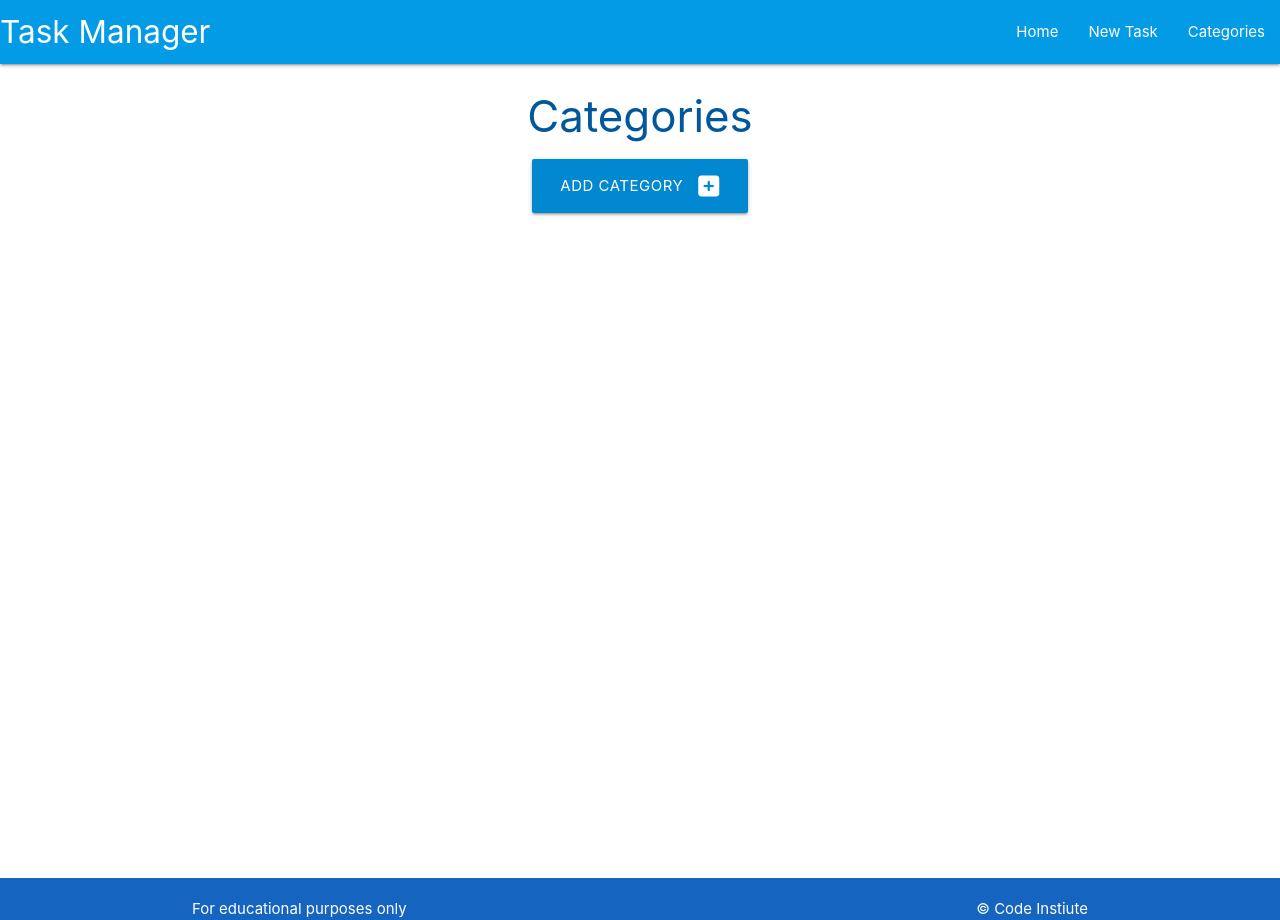
After one commit to renatalantos/Flask-task-manager, a Flask app: page /categories in a window 1280 px wide. The commit adds this page. Run offline with Flask 2, Linux system fonts and the light colour scheme; data that the repository does not hold is empty.

Commit message:
Receive errors

```diff
--- a/taskmanager/__init__.py
+++ b/taskmanager/__init__.py
@@ -2,8 +2,8 @@ import os
 from flask import Flask
 from flask_sqlalchemy import SQLAlchemy
 if os.path.exists("env.py"):
-    import env  # noqa
-                # no quality assurance
+    import env
+
 
 app = Flask(__name__)
 app.config["SECRET_KEY"] = os.environ.get("SECRET_KEY")
@@ -11,4 +11,4 @@ app.config["SQLALCHEMY_DATABASE_URI"] = os.environ.get("DB_URL")
 
 db = SQLAlchemy(app)
 
-from taskmanager import routes  # noqa
+from taskmanager import routes
--- a/taskmanager/routes.py
+++ b/taskmanager/routes.py
@@ -1,7 +1,25 @@
-from flask import render_template
+
+from flask import render_template, request, redirect, url_for
 from taskmanager import app, db
 from taskmanager.models import Category, Task
+
 
 @app.route("/")
 def home():
     return render_template("tasks.html")
+
+
+@app.route("/categories")
+def categories():
+    categories = list(Category.query.order_by(Category.category_name).all())
+    return render_template("categories.html", categories=categories)
+
+
+@app.route("/add_category", methods=["GET", "POST"])
+def add_category():
+    if request.method == "POST":
+        category = Category(category_name=request.form.get("category_name"))
+        db.session.add(category)
+        db.session.commit()
+        return redirect(url_for("categories"))
+    return render_template("add_category.html")
--- a/taskmanager/templates/base.html
+++ b/taskmanager/templates/base.html
@@ -22,7 +22,7 @@
               <ul class="right hide-on-med-and-down">
                 <li><a href="{{ url_for('home') }}">Home</a></li>
                 <li><a href="">New Task</a></li>
-                <li><a href="">Categories</a></li>
+                <li><a href="{{ url_for('categories') }}">Categories</a></li>
 
               </ul>
             </div>
@@ -32,7 +32,7 @@
           <ul class="sidenav" id="mobile-demo">
             <li><a href="{{ url_for('home') }}">Home</a></li>
             <li><a href="">New Task</a></li>
-            <li><a href="">Categories</a></li>
+            <li><a href="{{ url_for('home') }}">Categories</a></li>
 
           </ul>
 
--- /dev/null
+++ b/taskmanager/templates/categories.html
@@ -0,0 +1,31 @@
+{% extends "base.html" %}
+{% block content %}
+
+<h3 class="light-blue-text text-darken-4 center-align">Categories</h3>
+
+<div class="row">
+    <div class="col s12 center-align">
+        <a href="{{ url_for('add_category') }}" class="btn-large light-blue darken-2">
+            Add Category <i class="fas fa-plus-square right"></i>
+        </a>
+    </div>
+</div>
+
+<div class="row">
+    {% for category in categories %}
+    <div class="col s12 m6 l3">
+        <div class="card light-blue darken-4 center-align">
+            <div class="card-content white-text">
+                <span class="card-title">{{ category.category_name }}</span>
+
+            </div>
+            <div class="card-action">
+                <a href="#" class="btn green accent-4">Edit</a>
+                <a href="" class="btn red accent-4">Delete</a>
+            </div>
+        </div>
+    </div>
+    {% endfor %}
+</div>
+
+{% endblock %}
```
Also changed, not shown: run.py (+4 -3 lines), taskmanager/models.py (+7 -14 lines), taskmanager/templates/add_category.html (added, +27 -0 lines).
